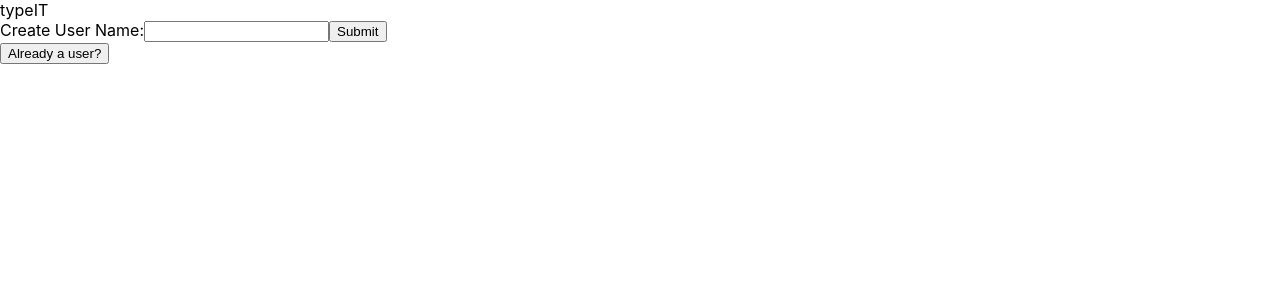
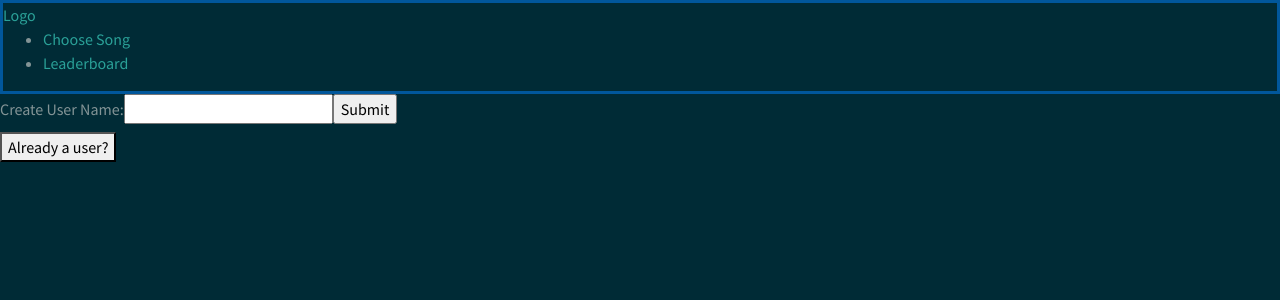
Before and after one commit to Chribtoper/typeIT, a React (Create React App) app: page / in a window 1280 px wide. Shown: the top 300 px of the page. Built offline with nearby package versions, Linux system fonts and the light colour scheme; no server answers.

Commit message:
idek bruh

```diff
--- a/public/index.html
+++ b/public/index.html
@@ -22,6 +22,7 @@
     <title>React App</title>
   </head>
   <body>
+     <link id="solar" rel="stylesheet" href="https://bootswatch.com/4/solar/bootstrap.min.css"/>
     <noscript>
       You need to enable JavaScript to run this app.
     </noscript>
--- a/src/App.css
+++ b/src/App.css
@@ -87,3 +87,14 @@
 
 .InputField {
 }
+
+.nav-wrapper {
+  /* background-color: #448aff; */
+  border: #01579b;
+  border-style: solid
+}
+
+.display-song {
+  border: #ffff8d;
+  border-style: solid
+}
--- a/src/App.js
+++ b/src/App.js
@@ -4,6 +4,7 @@ import './App.css';
 import MainContent from './containers/MainContent'
 import Header from './components/Header'
 import TypePanel from './containers/TypePanel'
+import DisplaySong from './components/DisplaySong'
 
 const SONGS = 'http://localhost:3000/songs'
 
@@ -64,7 +65,7 @@ class App extends React.Component {
 
   render() {
     return (
-      <div>
+      <div className="application">
       {this.state.songClicked
         ?
         <div>
@@ -75,6 +76,7 @@ class App extends React.Component {
             handleSelectSong={this.handleSelectSong}
             songClicked={this.state.songClicked}
             appState={this.state}/>
+          <DisplaySong songSelected={this.state.songSelected}/>
           <TypePanel
             grabState={this.grabState} startTimer={this.startTimer}
             songs={this.state.songs}
--- /dev/null
+++ b/src/components/DisplaySong.js
@@ -0,0 +1,13 @@
+import React from 'react'
+
+const DisplaySong = ({songSelected}) => {
+  return(
+
+      <div>
+        <img src={songSelected.img_url} height='325' width='275'  className='display-song'/>
+      </div>
+
+  )
+}
+
+export default DisplaySong
--- a/src/components/Header.js
+++ b/src/components/Header.js
@@ -2,7 +2,15 @@ import React from 'react'
 
 const Header = () => {
   return(
-    <div>typeIT</div>
+    <nav>
+      <div className="nav-wrapper">
+        <a href="#" className="brand-logo center">Logo</a>
+        <ul id="nav-mobile" className="left hide-on-med-and-down">
+          <li><a href="sass.html">Choose Song</a></li>
+          <li><a href="badges.html">Leaderboard</a></li>
+        </ul>
+      </div>
+    </nav>
   )
 }
 
--- a/src/components/Song.js
+++ b/src/components/Song.js
@@ -5,7 +5,12 @@ const Song = ({song, handleSelectSong}) => {
   return(
     <div>
       <br />
-        <img src={song.img_url} height='200' width='250' onClick={ () => handleSelectSong(song)}/> <br />
+        <img
+          src={song.img_url}
+          className='song'
+          height='200'
+          width='250'
+          onClick={ () => handleSelectSong(song)}/> <br />
         {song.title} <br />
         {song.artist.name}
       <br />
--- a/src/components/Stats.js
+++ b/src/components/Stats.js
@@ -9,6 +9,7 @@ class Stats extends React.Component {
 
   render(){
     return(
+    // if timerstopped == false
       <div>
         <MinuteTimer appState={this.props.appState} timerStarted={this.props.timerStarted} timer={this.props.timer} />
         <WordPerMin appState={this.props.appState}/>
```
